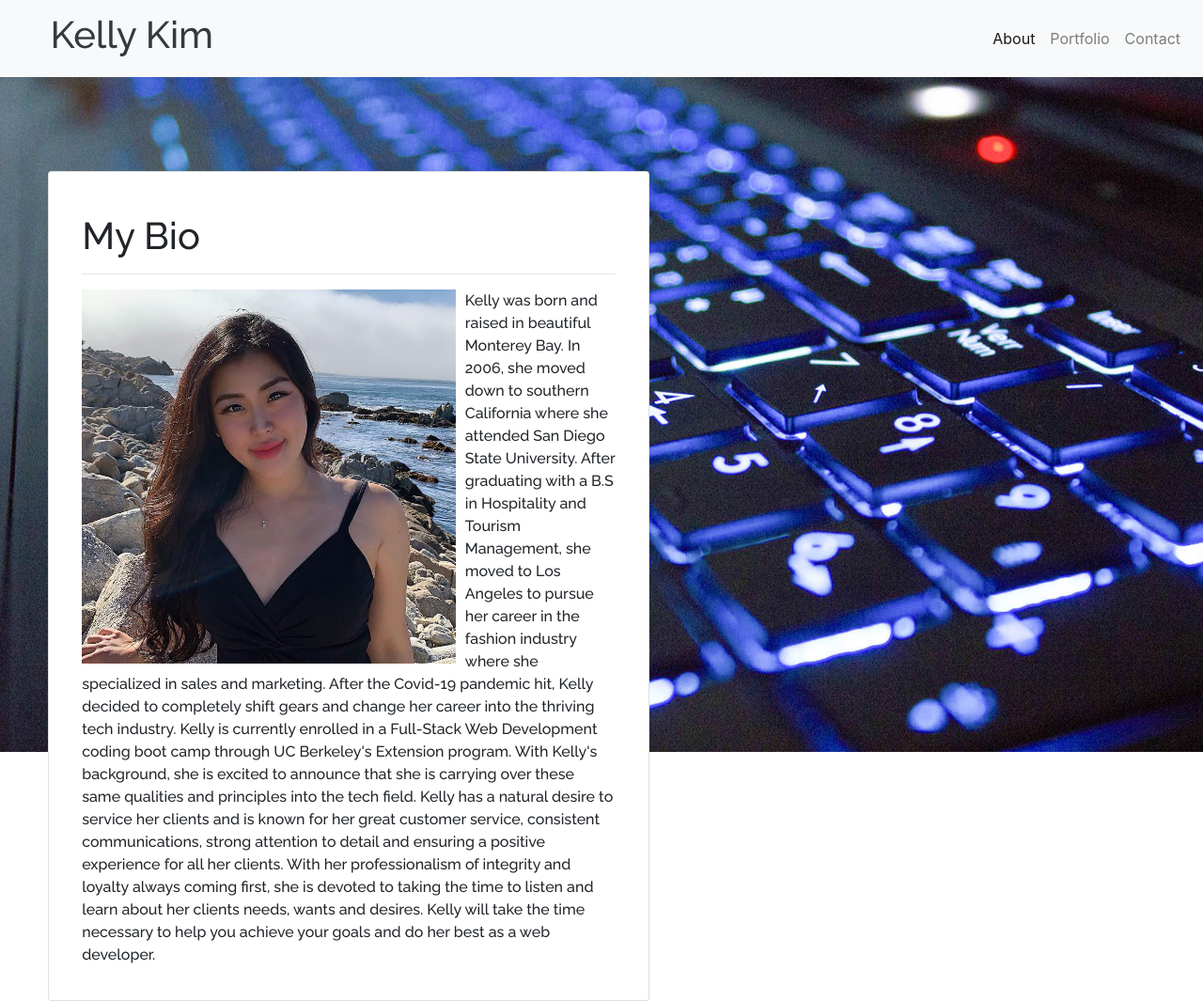
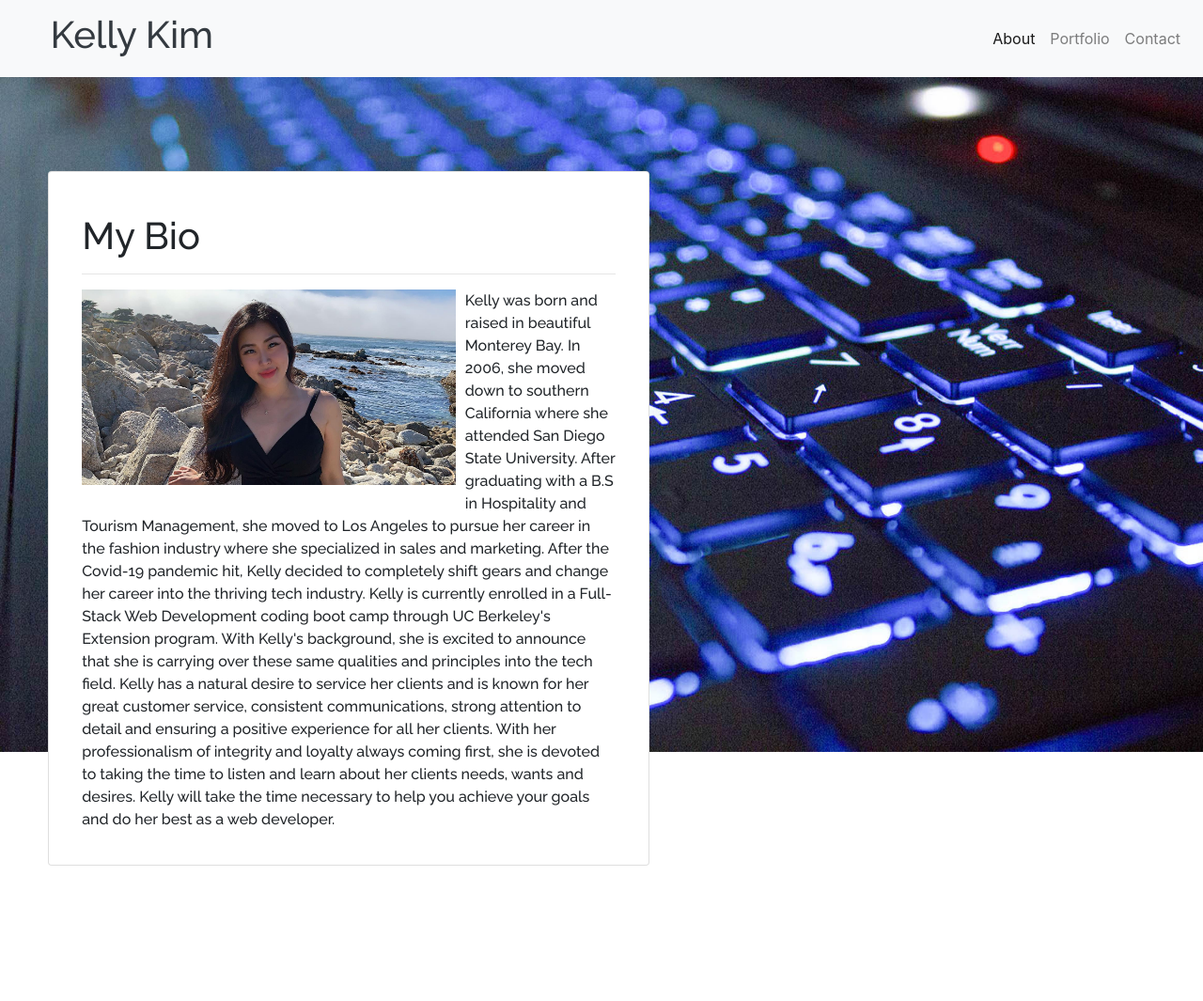
Before and after one commit to kellykim831/Responsive_Portfolio, a plain HTML site: page index.html in a window 1280 px wide. Shown: the whole page at 94% size. After the commit the page ends 1044 px from the top, so only its background shows below. Drawn offline with nearby package versions, Linux system fonts and the light colour scheme.

Commit message:
update portfolio photo

```diff
--- a/index.html
+++ b/index.html
@@ -57,7 +57,7 @@
           <div class="row">
             <div class="col-md-12">
               <img id="kellykim" height="225" width="275"
-                src="KellyMonterey.jpg"
+                src="KellyPacificGrove.jpg"
                 alt="kelly kim">
               <p>Kelly was born and raised in beautiful Monterey Bay. In 2006, she moved down to southern California
                 where she attended San Diego State University. After graduating with a B.S in Hospitality and Tourism
```
Also changed, not shown: KellyMonterey.jpg (deleted), KellyPacificGrove.jpg (added).
